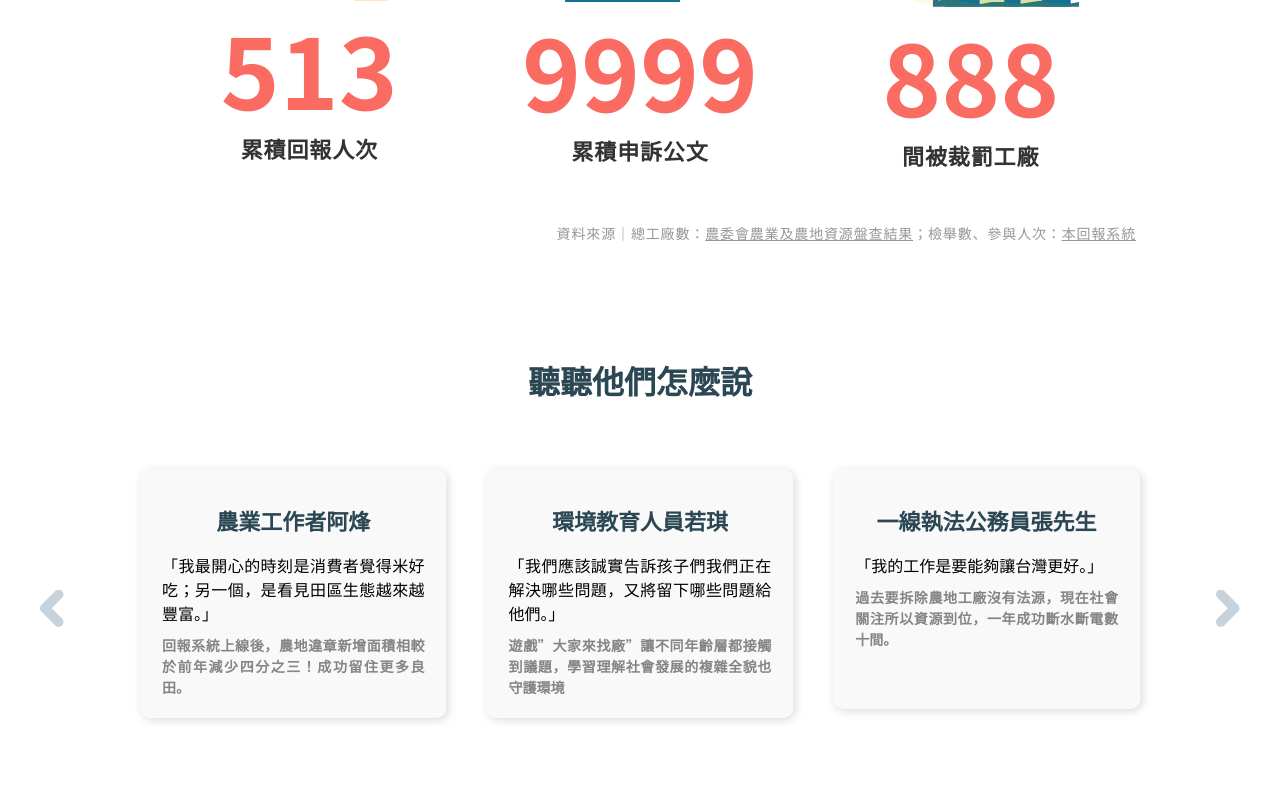
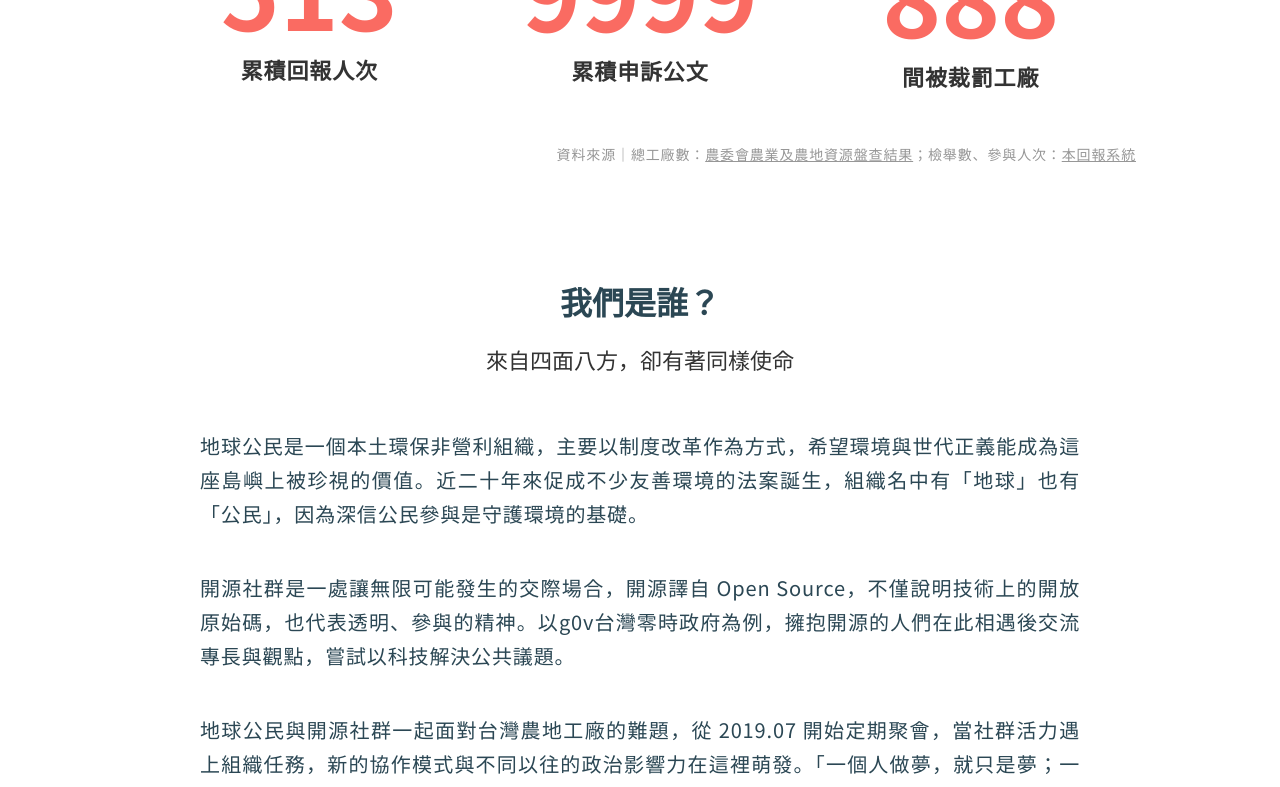
Before and after one commit to Disfactory/Landing, a Next.js app: page / in a window 1280 px wide. Shown: the part 4096-4883 px from the top of the page. Built offline with nearby package versions, Linux system fonts and the light colour scheme.

Commit message:
feat: add `about-us`

```diff
--- /dev/null
+++ b/components/about-us.js
@@ -0,0 +1,50 @@
+import React from 'react';
+import styled from 'styled-components';
+
+const AboutUsContainer = styled.div`
+  width: 90%;
+  max-width: 1000px;
+  margin: auto;
+  padding: 20px 30px 50px;
+  text-align: justify;
+
+  p {
+    font-style: normal;
+    font-weight: 400;
+    font-size: 20px;
+    line-height: 1.7;
+    letter-spacing: 0.855px;
+    margin-bottom: 40px;
+    color: #2b4754;
+  }
+
+  ${({ theme }) => theme.breakpoint.md} {
+    padding: 20px 60px 50px;
+  }
+`;
+
+export default function AboutUs() {
+  return (
+    <AboutUsContainer>
+      <p>
+        地球公民是一個本土環保非營利組織，主要以制度改革作為方式，希望環境與世代正義能成為這座島嶼上被珍視的價值。近二十年來促成不少友善環境的法案誕生，組織名中有「地球」也有「公民」，因為深信公民參與是守護環境的基礎。
+      </p>
+
+      <p>
+        開源社群是一處讓無限可能發生的交際場合，開源譯自 Open
+        Source，不僅說明技術上的開放原始碼，也代表透明、參與的精神。以g0v台灣零時政府為例，擁抱開源的人們在此相遇後交流專長與觀點，嘗試以科技解決公共議題。
+      </p>
+
+      <p>
+        地球公民與開源社群一起面對台灣農地工廠的難題，從 2019.07
+        開始定期聚會，當社群活力遇上組織任務，新的協作模式與不同以往的政治影響力在這裡萌發。「一個人做夢，就只是夢；一群人一起做夢，就是真實。」A
+        dream you dream alone is only a dream. A dream you dream together is
+        reality.
+      </p>
+
+      <p>
+        我們是誰？是夢想著用科技工具改變政府的下班族，我們的夢已經成為真實，你的呢？
+      </p>
+    </AboutUsContainer>
+  );
+}
--- a/components/main.js
+++ b/components/main.js
@@ -16,6 +16,7 @@ import Canvas from './canvas';
 import { PublicShare } from '~/constants/public-share';
 import { NewsShare } from '~/constants/news-share';
 import { QAtoggleInfo } from '../constants/QA-toggle';
+import AboutUs from '~/components/about-us';
 
 const ContentContainer = styled.div`
   width: 100%;
@@ -89,11 +90,12 @@ export default function Main() {
           <ActionChange />
         </SectionBody>
 
-        {/* 文字資料尚未補齊，先暫時註解 */}
-        {/* <SectionBody
+        <SectionBody
           title={'我們是誰？'}
           subtitle={'來自四面八方，卻有著同樣使命'}
-        ></SectionBody> */}
+        >
+          <AboutUs />
+        </SectionBody>
 
         <SectionBody title={'聽聽他們怎麼說'}>
           <Carousel data={PublicShare} type='public' />
--- a/components/section-body.js
+++ b/components/section-body.js
@@ -18,7 +18,7 @@ const BodyContainer = styled.div`
     justify-content: center;
     color: ${({ theme }) => theme.textColor.gray};
     margin: 0px auto 30px;
-    max-width: 270px;
+    max-width: 450px;
   }
 `;
 
```
